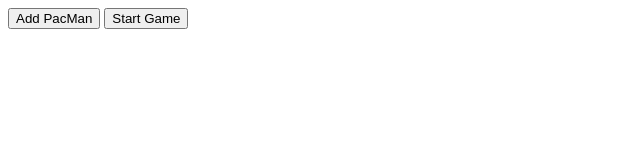
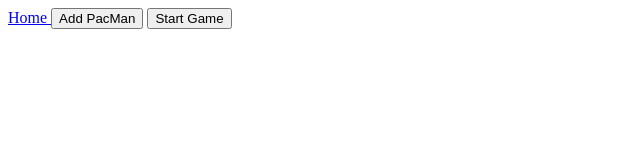
Before and after one commit to alberthcruz/Pac-Mit, a plain HTML site: page index.html in a window 1280 px wide. Shown: the whole page, without its empty margins (0-640 px from the left). Drawn offline with Linux system fonts and the light colour scheme.

Commit message:
Add button home page

```diff
--- a/index.html
+++ b/index.html
@@ -5,8 +5,10 @@
 
 <body>
     <div id='game'>
+        <a href="https://alberthcruz.github.io/"> Home </a>
         <button onclick='makeOne()' width='200' height='30'>Add PacMan</button>
         <button onclick='update()' width='200' height='30'>Start Game</button>
+
 
     </div>
 
```
